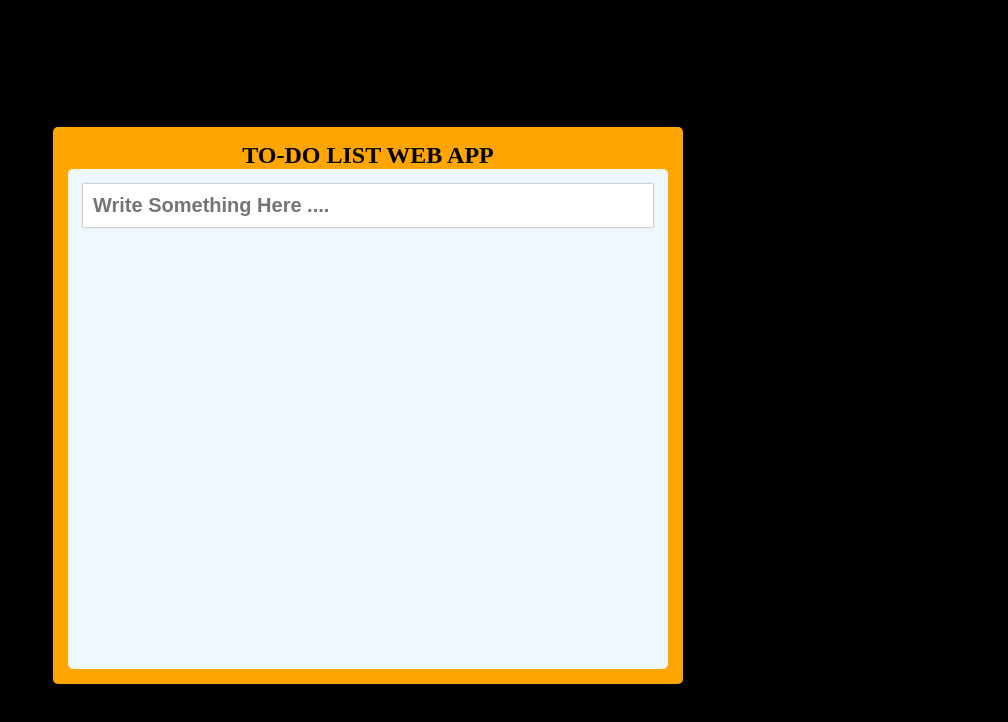
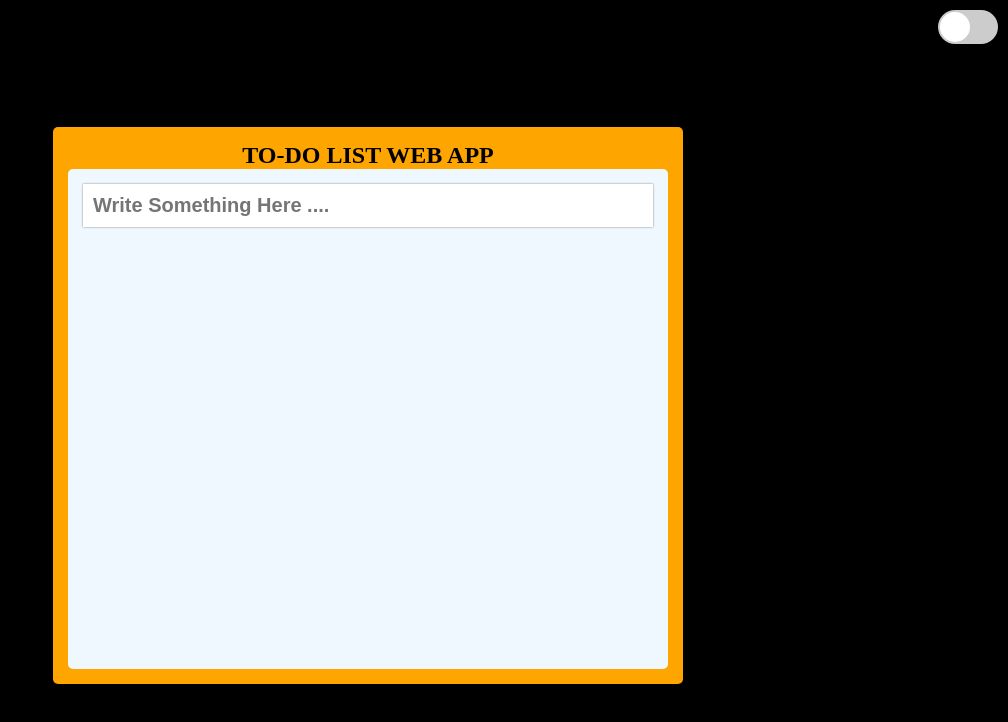
Before and after one commit to KAPOOR-Dipanshu/To-Do_App, a plain HTML site: page index.html in a window 1280 px wide. Shown: the whole page, without its empty margins (272-1280 px from the left). Drawn offline with Linux system fonts and the light colour scheme.

Commit message:
Mode enabled toggle switch

```diff
--- a/css/custom.css
+++ b/css/custom.css
@@ -5,13 +5,24 @@
     box-sizing: border-box;
     font-size: 'Roboto', sans-serif;
 }
+
+body {
+    background-color: black;
+    color: #fcfbfb;
+  }
+
+body.light-mode {
+    background-color: #fff;
+    color: #000;
+  }
+
 main {
     width: 100%;
     height: 100vh;
     display: flex;
     justify-content: center;
     align-items: center;
-    background-color: black;
+    /* background-color: black; */
 }
 
 .heading {
@@ -45,6 +56,7 @@ main {
     font-weight: bold;
     display: block;
 }
+
 #to-do-box {
     margin-top: 20px;
     list-style: none;
@@ -73,3 +85,39 @@ main {
     color: black;
     background-color: grey !important;
 }
+
+  .toggle {
+    position: fixed;
+    top: 10px;
+    right: 10px;
+  }
+  .toggle input[type="checkbox"] {
+    display: none;
+  }
+  .toggle label {
+    display: block;
+    width: 60px;
+    height: 34px;
+    background-color: #ccc;
+    border-radius: 34px;
+    position: relative;
+    cursor: pointer;
+  }
+  .toggle label:after {
+    content: "";
+    position: absolute;
+    top: 2px;
+    left: 2px;
+    width: 30px;
+    height: 30px;
+    background-color: #fff;
+    border-radius: 50%;
+    transition: 0.1s;
+  }
+  .toggle input[type="checkbox"]:checked + label {
+    background-color: #2196F3;
+  }
+  .toggle input[type="checkbox"]:checked + label:after {
+    left: calc(100% - 2px);
+    transform: translateX(-100%);
+  }
--- a/index.html
+++ b/index.html
@@ -8,6 +8,10 @@
     <link rel="stylesheet" href="css/custom.css">
 </head>
 <body>
+    <div class="toggle">
+        <input type="checkbox" id="toggle-switch">
+        <label for="toggle-switch"></label>
+    </div>
     <main>
         <!-- <h2 style="background-color: whitesmoke; top: auto;  margin-top: 40px;"> The Simple TODO App </h2> -->
         <div class="heading" style="margin-top: 10px;">
--- a/js/app.js
+++ b/js/app.js
@@ -32,3 +32,14 @@ const addToDo = (item) => {
     )
     toDoBox.appendChild(listItem)
 }
+
+const toggleSwitch = document.querySelector('#toggle-switch');
+    toggleSwitch.addEventListener('change', function() {
+      if (this.checked) {
+        // Enable light mode
+        document.body.classList.add('light-mode');
+      }
+      else{
+        document.body.classList.remove('light-mode');
+      }
+    });
```
